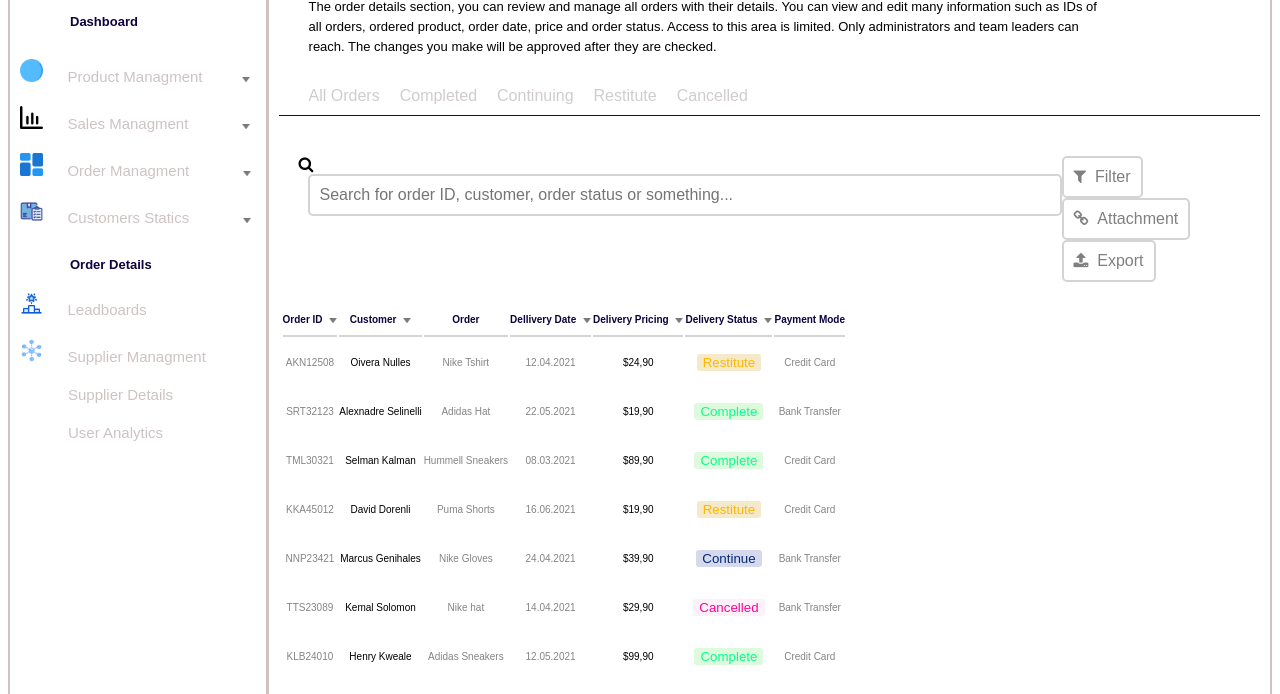
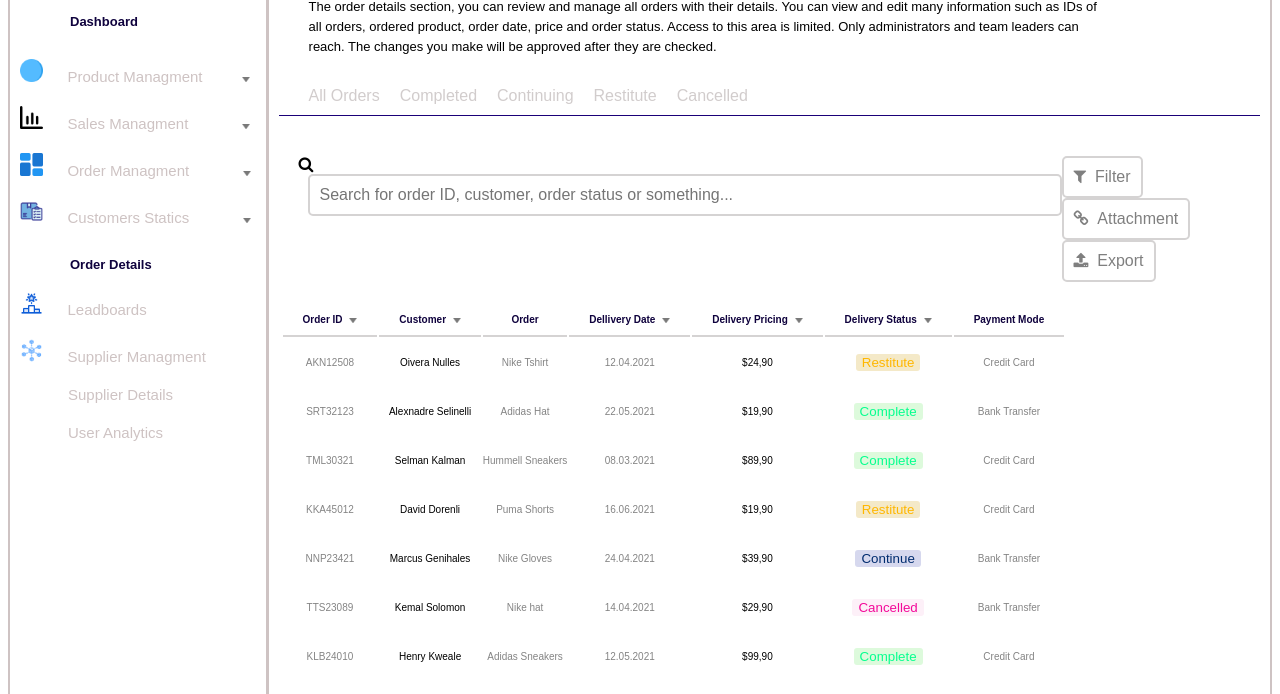
Before and after one commit to kk-1811/training-day-4-5, a plain HTML site: page index.html in a window 1280 px wide. Shown: the part 106-800 px from the top of the page. Drawn offline with Linux system fonts and the light colour scheme.

Commit message:
Update styles.css

```diff
--- a/styles.css
+++ b/styles.css
@@ -449,7 +449,7 @@ table{
 
 .table th{
   color: rgb(15, 2, 61);
-  padding: 0px 0px 10px 0px;
+  padding: 0px 20px 10px 20px;
   border-bottom: 2px solid rgb(213, 211, 211);
   text-align: center;
 }
```
